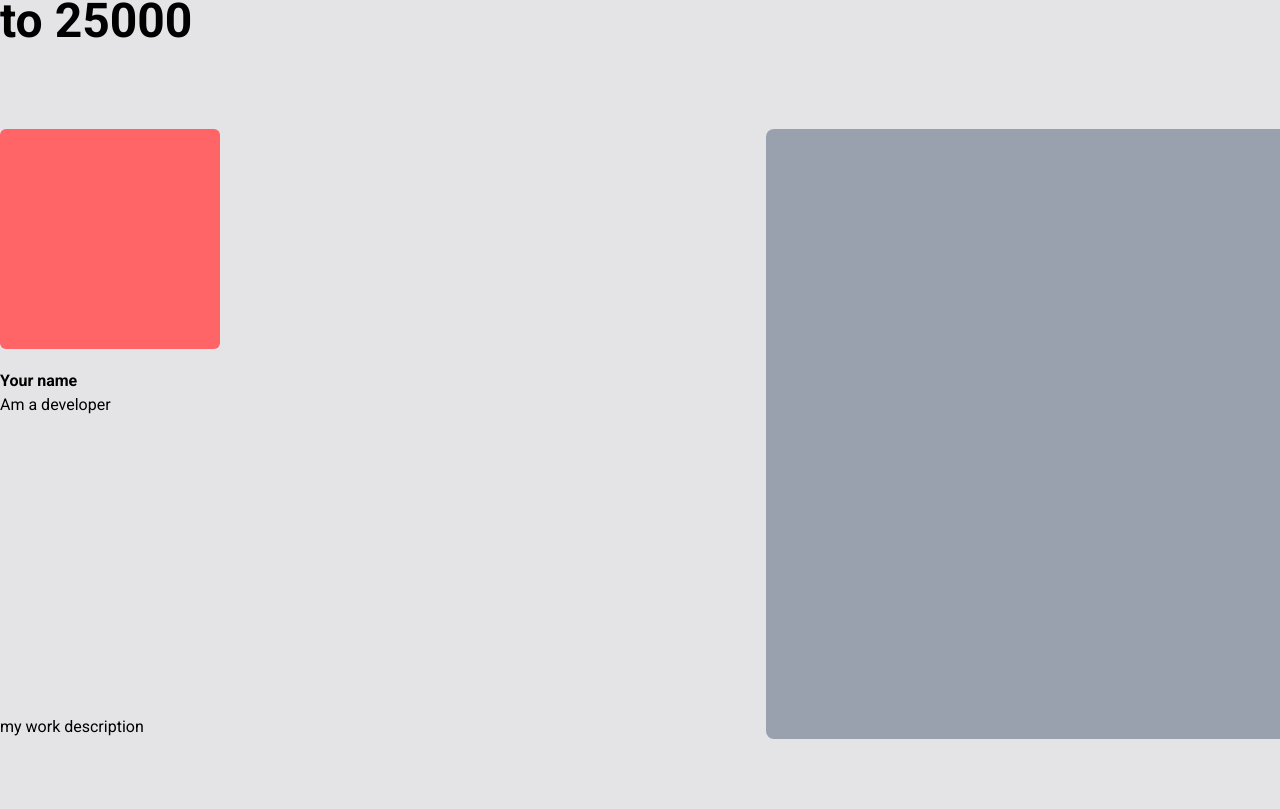
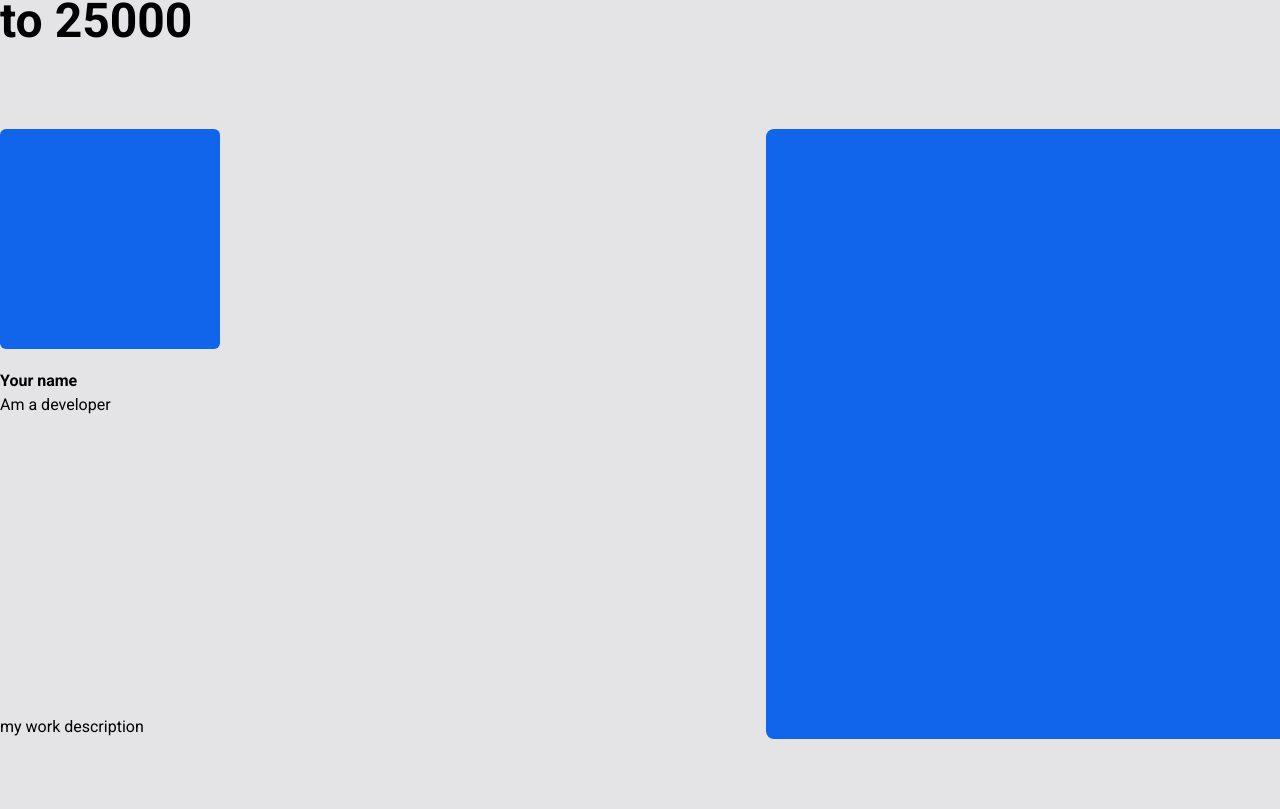
Before and after one commit to Oluwafemimicheal/Mailtunnel, a React (Vite) app: page / in a window 1280 px wide. Shown: the part 2451-3260 px from the top of the page. Built offline with nearby package versions, Linux system fonts and the light colour scheme.

Commit message:
Initial commit

```diff
--- a/src/components/UseCom.jsx
+++ b/src/components/UseCom.jsx
@@ -67,14 +67,20 @@ export const UserView = ({
         <div className="grid grid-cols-7 gap-10 my-20">
           <div className="flex flex-col justify-between col-span-3">
             <div>
-              <div className="w-[220px] h-[220px] bg-red-400 rounded-md mb-5"></div>
+              <div
+                className="w-[220px] h-[220px] rounded-md mb-5"
+                style={bgStyle}
+              ></div>
               <h3 className="font-bold">{name}</h3>
               <p>{work}</p>
             </div>
             <p>{whatYouDo}</p>
           </div>
           <div></div>
-          <div className="bg-gray-400 rounded-lg h-[610px] col-span-3"></div>
+          <div
+            className="rounded-lg h-[610px] col-span-3"
+            style={bgStyle}
+          ></div>
         </div>
         <div className="grid grid-cols-3 grid-rows-2 gap-5 h-[500px] mt-10 ">
           <div className="row-span-2  rounded-lg bg-white p-8">
```
